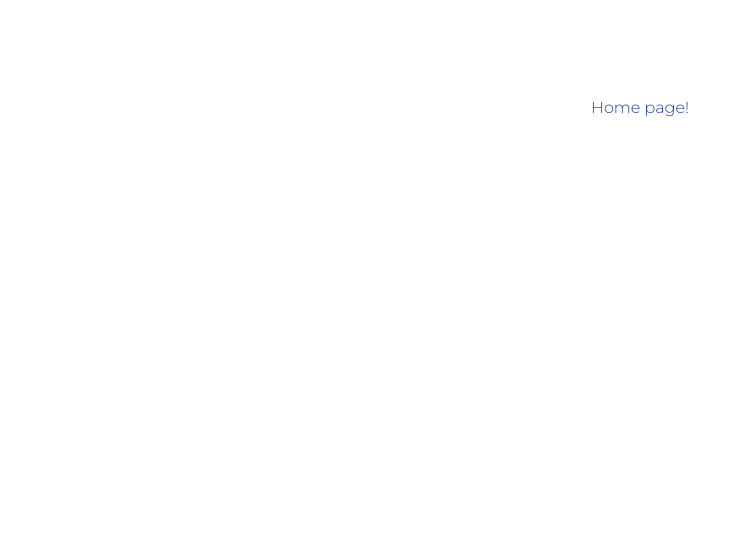
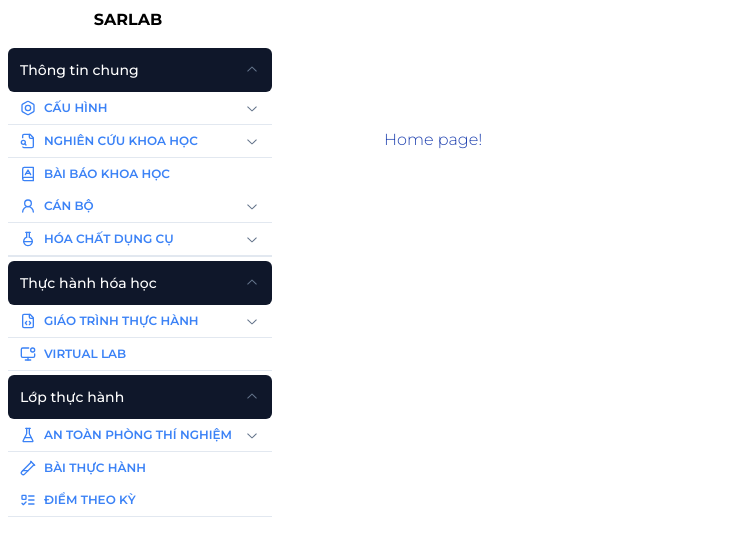
Before and after one commit to thuyhangfr01/sarlab-website, a Next.js app: page / in a window 1280 px wide. Shown: the top 556 px of the page, without its empty margins (0-743 px from the left). Built offline with nearby package versions, Linux system fonts and the light colour scheme.

Commit message:
feat: implement sideNavBar component

```diff
--- a/src/app/layout.tsx
+++ b/src/app/layout.tsx
@@ -1,6 +1,9 @@
 import type { Metadata } from 'next';
 import { Montserrat } from 'next/font/google';
+
 import './globals.css';
+import cn from '@/lib/utils';
+import SideNavbar from '@/components/SideNavbar';
 
 const montserrat = Montserrat({ subsets: ['vietnamese'] });
 
@@ -16,7 +19,17 @@ export default function RootLayout({
 }>) {
   return (
     <html lang="en">
-      <body className={montserrat.className}>{children}</body>
+      <body
+        className={cn(
+          montserrat.className,
+          'min-h-screen w-full bg-white text-black  flex',
+        )}
+      >
+        {/* sidebar */}
+        <SideNavbar />
+        {/* main page */}
+        <div className="p-8">{children}</div>
+      </body>
     </html>
   );
 }
--- /dev/null
+++ b/src/components/SideNavbar.tsx
@@ -0,0 +1,187 @@
+'use client';
+
+import React from 'react';
+import {
+  Bolt,
+  BookA,
+  FileCode,
+  FileSearch,
+  FlaskConical,
+  FlaskRound,
+  ListTodo,
+  MonitorDot,
+  TestTubeDiagonal,
+  UserRound,
+} from 'lucide-react';
+
+import Nav from './ui/nav';
+
+const SideNavbar = () => (
+  <div>
+    <Nav
+      menu={[
+        {
+          title: 'Thông tin chung',
+          submenu: [
+            {
+              title: 'Cấu hình',
+              icon: Bolt,
+              variant: 'ghost',
+              href: '',
+              submenu2: [
+                {
+                  title: 'Banner trang chủ',
+                  icon: FileSearch,
+                  variant: 'ghost',
+                  href: '',
+                },
+              ],
+            },
+            {
+              title: 'Nghiên cứu khoa học',
+              icon: FileSearch,
+              variant: 'ghost',
+              href: '',
+              submenu2: [
+                {
+                  title: 'Tạo đề tài',
+                  icon: FileSearch,
+                  variant: 'ghost',
+                  href: '',
+                },
+                {
+                  title: 'Tạo bài viết',
+                  icon: FileSearch,
+                  variant: 'ghost',
+                  href: '',
+                },
+              ],
+            },
+            {
+              title: 'Bài báo khoa học',
+              icon: BookA,
+              variant: 'ghost',
+              href: '',
+            },
+            {
+              title: 'Cán bộ',
+              icon: UserRound,
+              variant: 'ghost',
+              href: '',
+              submenu2: [
+                {
+                  title: 'Tạo loại chức vụ',
+                  icon: FileSearch,
+                  variant: 'ghost',
+                  href: '',
+                },
+                {
+                  title: 'Tài khoản chức vụ',
+                  icon: FileSearch,
+                  variant: 'ghost',
+                  href: '',
+                },
+              ],
+            },
+            {
+              title: 'Hóa chất dụng cụ',
+              icon: FlaskRound,
+              variant: 'ghost',
+              href: '',
+              submenu2: [
+                {
+                  title: 'Tạo chủ đề',
+                  icon: FileSearch,
+                  variant: 'ghost',
+                  href: '',
+                },
+                {
+                  title: 'Tạo đặc tính',
+                  icon: FileSearch,
+                  variant: 'ghost',
+                  href: '',
+                },
+              ],
+            },
+          ],
+        },
+        {
+          title: 'Thực hành hóa học',
+          submenu: [
+            {
+              title: 'Giáo trình thực hành',
+              icon: FileCode,
+              variant: 'ghost',
+              href: '',
+              submenu2: [
+                {
+                  title: 'Tạo chủ đề cấp 1',
+                  icon: FileSearch,
+                  variant: 'ghost',
+                  href: '',
+                },
+                {
+                  title: 'Tạo chủ đề cấp 2',
+                  icon: FileSearch,
+                  variant: 'ghost',
+                  href: '',
+                },
+                {
+                  title: 'Đăng tải file',
+                  icon: FileSearch,
+                  variant: 'ghost',
+                  href: '',
+                },
+              ],
+            },
+            {
+              title: 'Virtual Lab',
+              icon: MonitorDot,
+              variant: 'ghost',
+              href: '',
+            },
+          ],
+        },
+        {
+          title: 'Lớp thực hành',
+          submenu: [
+            {
+              title: 'An toàn phòng thí nghiệm',
+              icon: FlaskConical,
+              variant: 'ghost',
+              href: '',
+              submenu2: [
+                {
+                  title: 'Tạo chủ đề bài kiểm tra',
+                  icon: FileSearch,
+                  variant: 'ghost',
+                  href: '',
+                },
+                {
+                  title: 'Thi và nộp bài trắc nghiệm',
+                  icon: FileSearch,
+                  variant: 'ghost',
+                  href: '',
+                },
+              ],
+            },
+            {
+              title: 'Bài thực hành',
+              icon: TestTubeDiagonal,
+              variant: 'ghost',
+              href: '',
+            },
+            {
+              title: 'Điểm theo kỳ',
+              icon: ListTodo,
+              variant: 'ghost',
+              href: '',
+            },
+          ],
+        },
+      ]}
+    />
+  </div>
+);
+
+export default SideNavbar;
--- a/tailwind.config.ts
+++ b/tailwind.config.ts
@@ -53,6 +53,20 @@ const config = {
           DEFAULT: 'hsl(var(--card))',
           foreground: 'hsl(var(--card-foreground))',
         },
+        keyframes: {
+          "accordion-down": {
+            from: { height: "0" },
+            to: { height: "var(--radix-accordion-content-height)" },
+          },
+          "accordion-up": {
+            from: { height: "var(--radix-accordion-content-height)" },
+            to: { height: "0" },
+          },
+        },
+        animation: {
+          "accordion-down": "accordion-down 0.2s ease-out",
+          "accordion-up": "accordion-up 0.2s ease-out",
+        },
       },
       borderRadius: {
         lg: 'var(--radius)',
```
